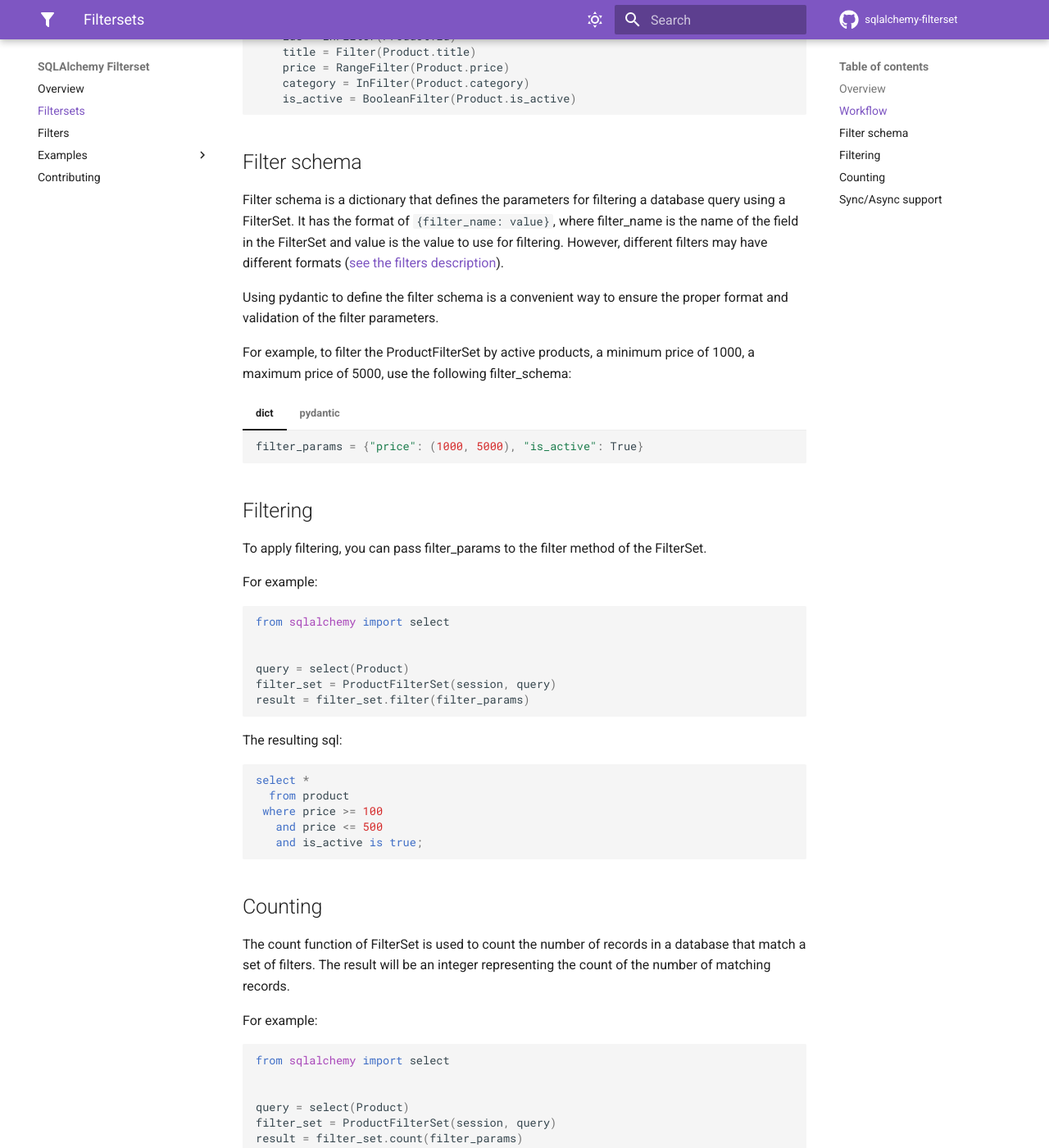
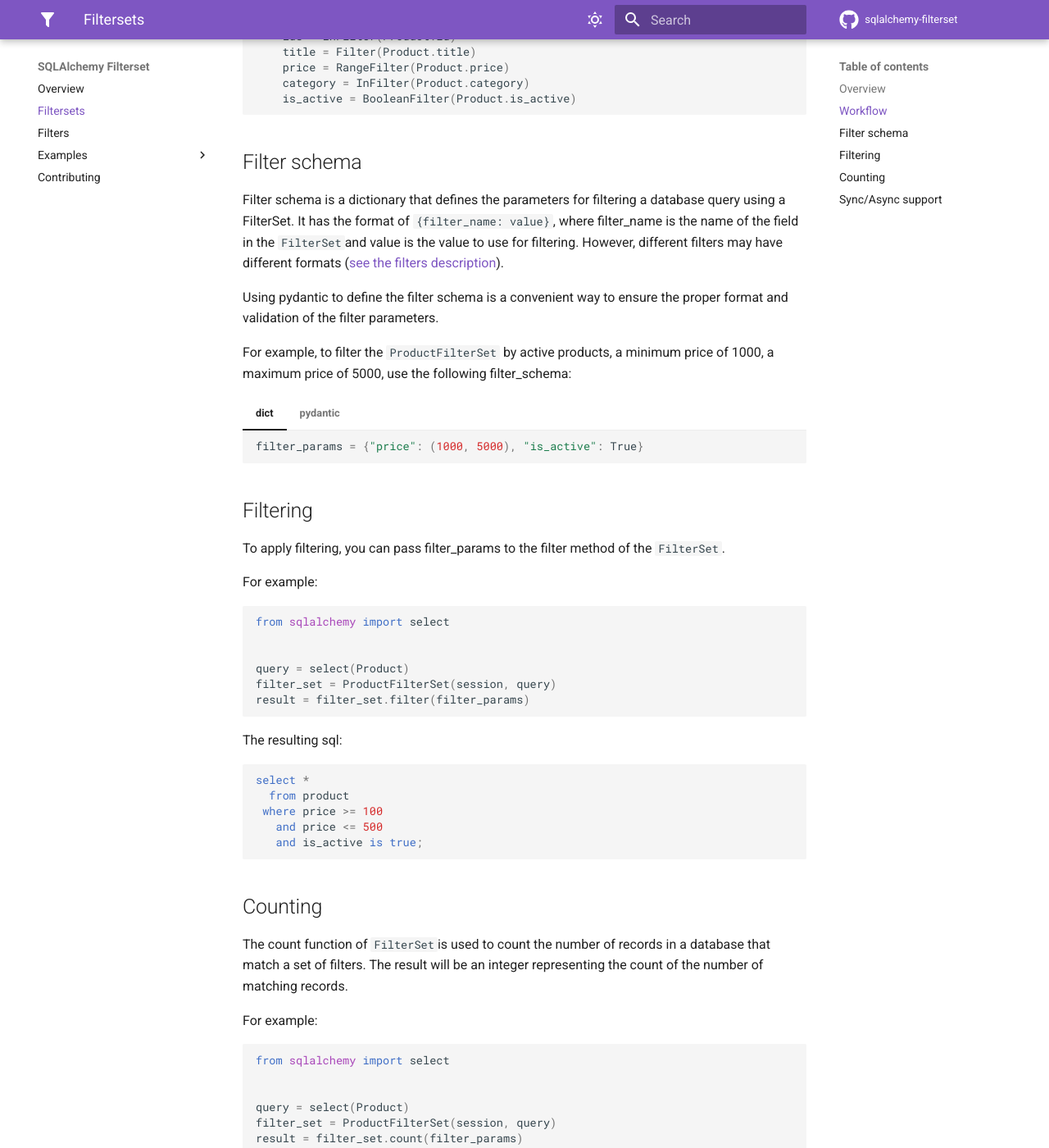
Before and after one commit to sqlalchemy-filterset/sqlalchemy-filterset, an MkDocs documentation site: the page built from docs/filtersets.md, in a window 1280 px wide and 1400 px high, scrolled down 1037 px. Shown: the whole window at 82% size. Built offline with MkDocs 1.6.1 and Material for MkDocs 9.7.7, drawn with Linux system fonts in a browser that asks for light colours; comment, search, counter and statistics services are not loaded; some of the changed text lies outside the part shown.

````diff
--- a/docs/filtersets.md
+++ b/docs/filtersets.md
@@ -1,8 +1,8 @@
 ## Overview
 
-FilterSet is a class that modifies a database query by adding `where` clauses to it based on specified filters.
-To use it, create an instance of FilterSet class and define filters.
-To apply the filtering to a query, pass the session and query to the filter method of the FilterSet instance.
+`FilterSet` is a class that modifies a database query by adding `where` clauses to it based on specified filters.
+To use it, create an instance of `FilterSet`class and define filters.
+To apply the filtering to a query, pass the session and query to the filter method of the `FilterSet`instance.
 
 ## Workflow
 
@@ -18,7 +18,7 @@ sequenceDiagram
     App-->>User: Display Results
 ```
 
-Example FilterSet:
+Example `FilterSet`:
 ```python
 from sqlalchemy_filterset.filters import (
     BooleanFilter,
@@ -41,7 +41,7 @@ class ProductFilterSet(FilterSet):
 
 ## Filter schema
 Filter schema is a dictionary that defines the parameters for filtering a database query using a FilterSet.
-It has the format of `{filter_name: value}`, where filter_name is the name of the field in the FilterSet and value is the value to use for filtering.
+It has the format of `{filter_name: value}`, where filter_name is the name of the field in the `FilterSet`and value is the value to use for filtering.
 However, different filters may have different formats ([see the filters description](/sqlalchemy-filterset/filters/)).
 
 Using pydantic to define the filter schema is a convenient way to ensure the proper format and validation of the filter parameters.
@@ -49,7 +49,7 @@ Using pydantic to define the filter schema is a convenient way to ensure the pro
 
 
 
-For example, to filter the ProductFilterSet by active products, a minimum price of 1000, a maximum price of 5000, use the following filter_schema:
+For example, to filter the `ProductFilterSet` by active products, a minimum price of 1000, a maximum price of 5000, use the following filter_schema:
 === "dict"
     ```python
     filter_params = {"price": (1000, 5000), "is_active": True}
@@ -73,7 +73,7 @@ For example, to filter the ProductFilterSet by active products, a minimum price
     ```
 
 ## Filtering
-To apply filtering, you can pass filter_params to the filter method of the FilterSet.
+To apply filtering, you can pass filter_params to the filter method of the `FilterSet`.
 
 For example:
 ```python
@@ -94,7 +94,7 @@ select *
 ```
 
 ## Counting
-The count function of FilterSet is used to count the number of records in a database that match a set of filters.
+The count function of `FilterSet`is used to count the number of records in a database that match a set of filters.
 The result will be an integer representing the count of the number of matching records.
 
 For example:
````
Also changed, not shown: README.md (+1 -1 lines), docs/filters.md (+2 -2 lines).
